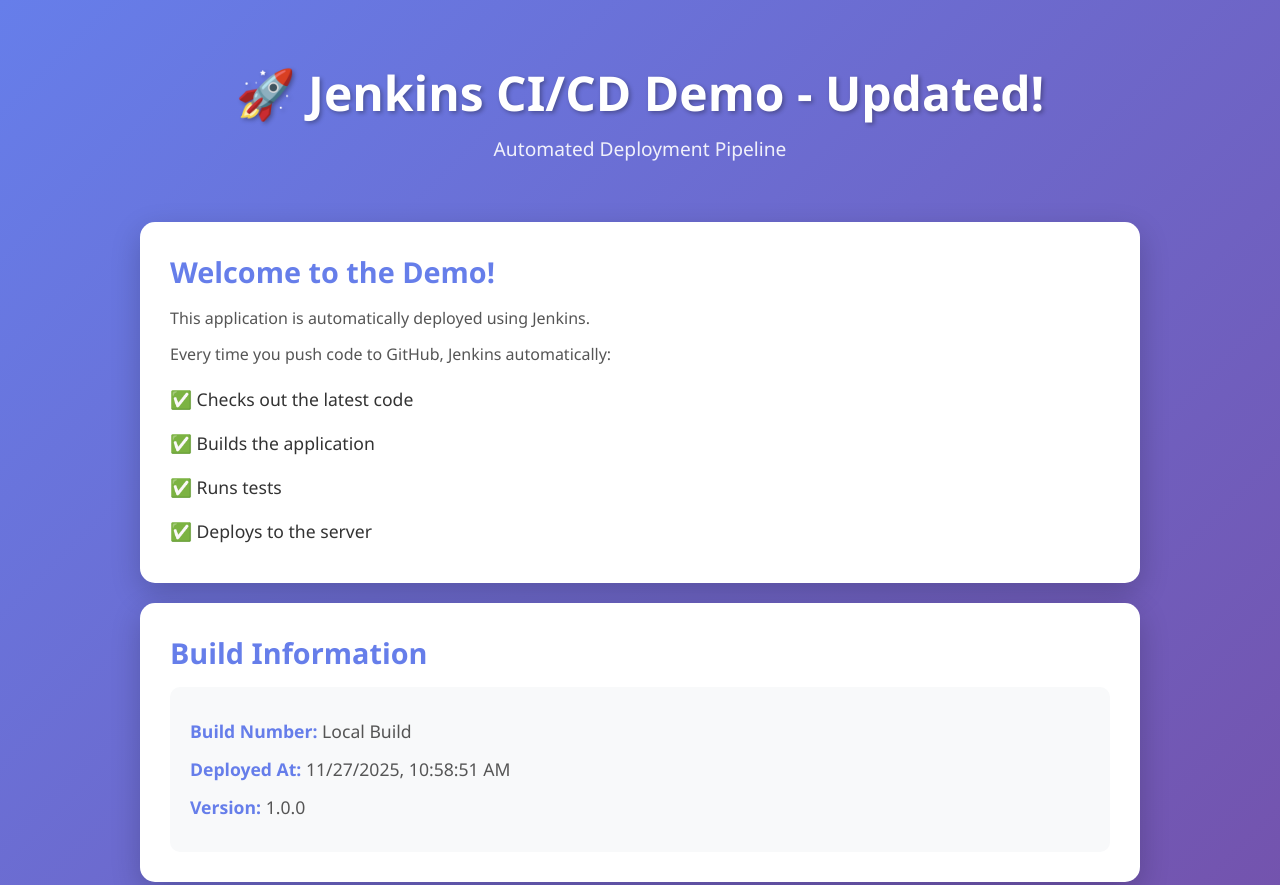
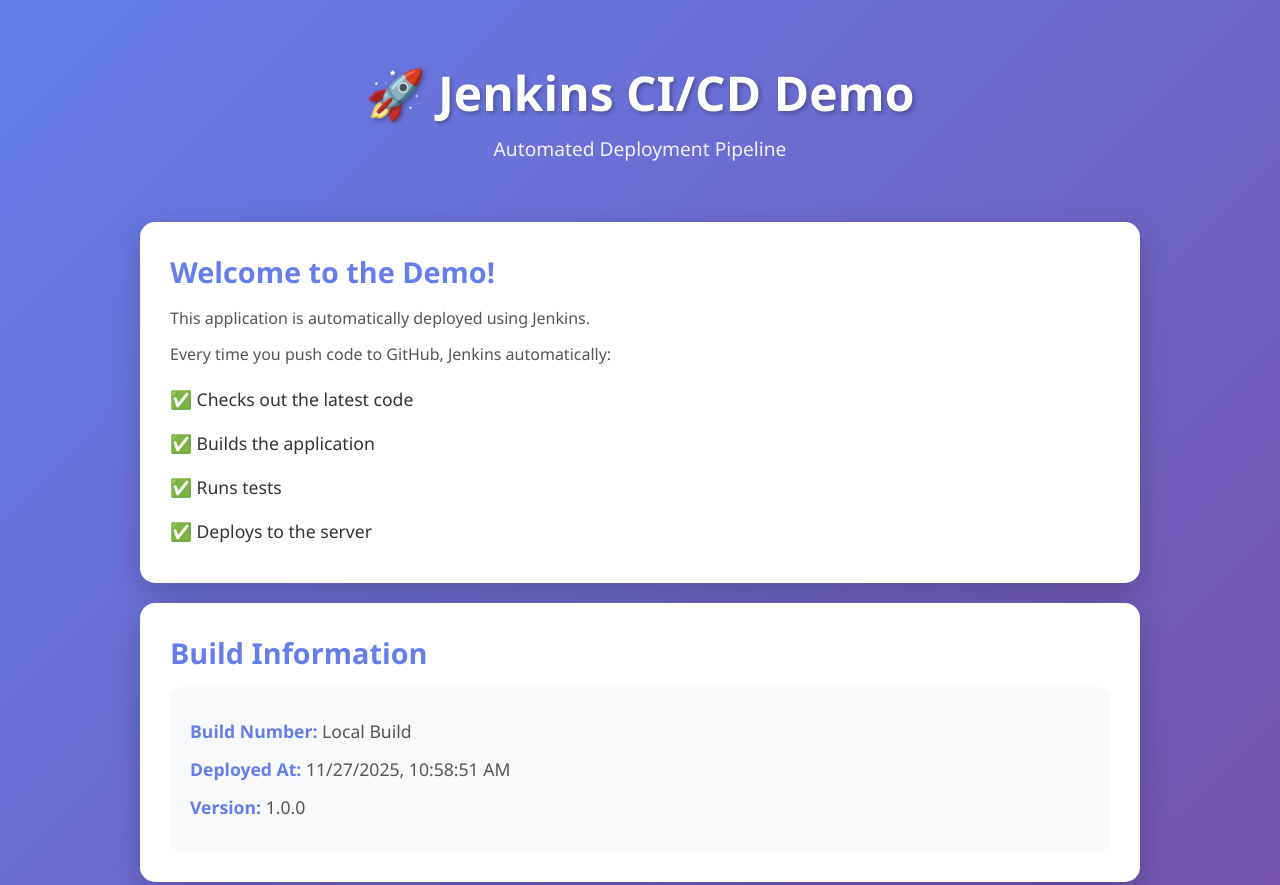
Before and after one commit to ManiThumu/my-demo-app, a plain HTML site: page index.html in a window 1280 px wide. Shown: the top 885 px of the page. Drawn offline with Linux system fonts and the light colour scheme; no server answers.

Commit message:
Update index.html

```diff
--- a/index.html
+++ b/index.html
@@ -9,7 +9,7 @@
 <body>
     <div class="container">
         <header>
-            <h1>🚀 Jenkins CI/CD Demo - Updated!</h1>
+            <h1>🚀 Jenkins CI/CD Demo</h1>
             <p class="subtitle">Automated Deployment Pipeline</p>
         </header>
 
```
